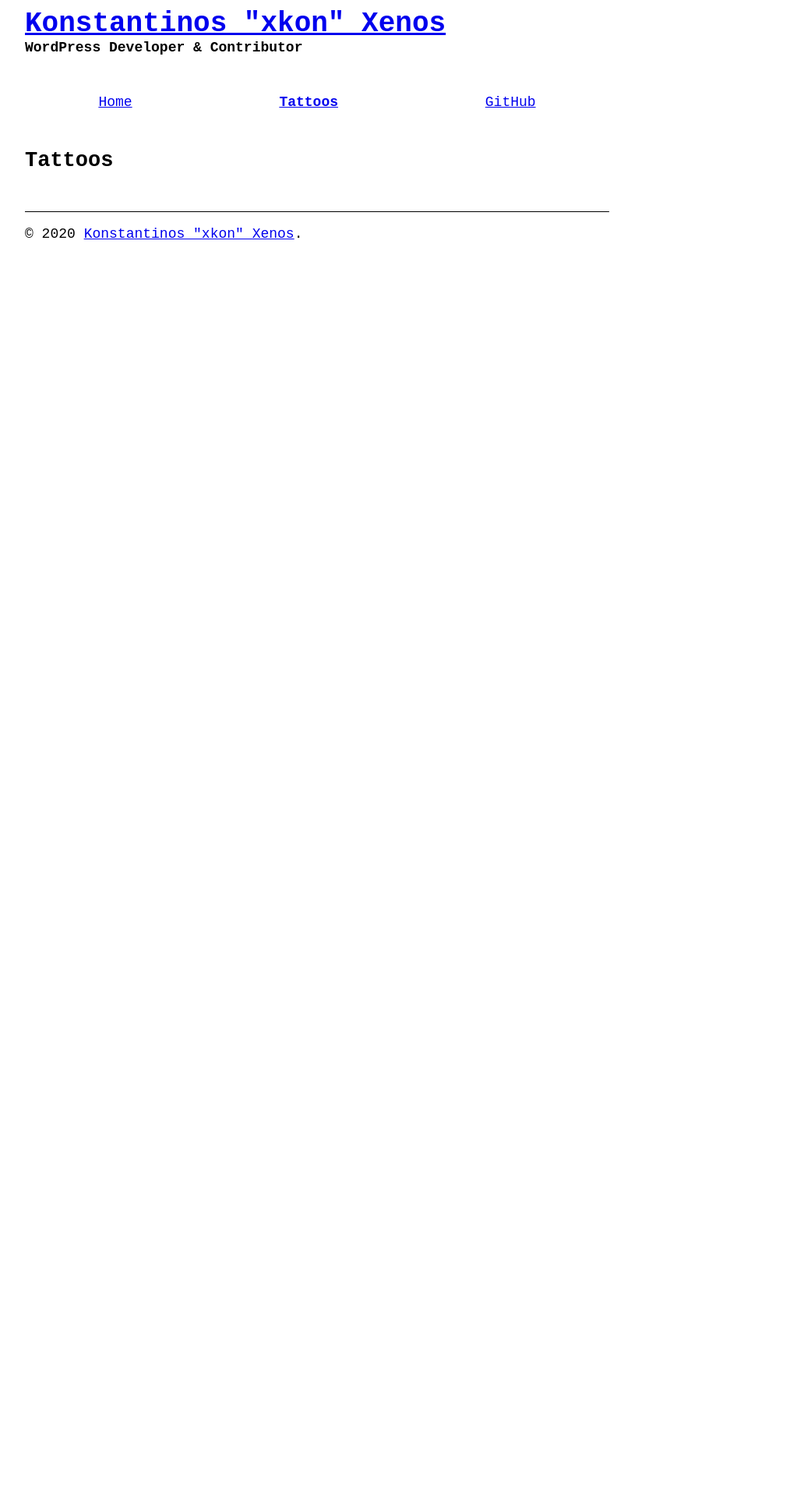
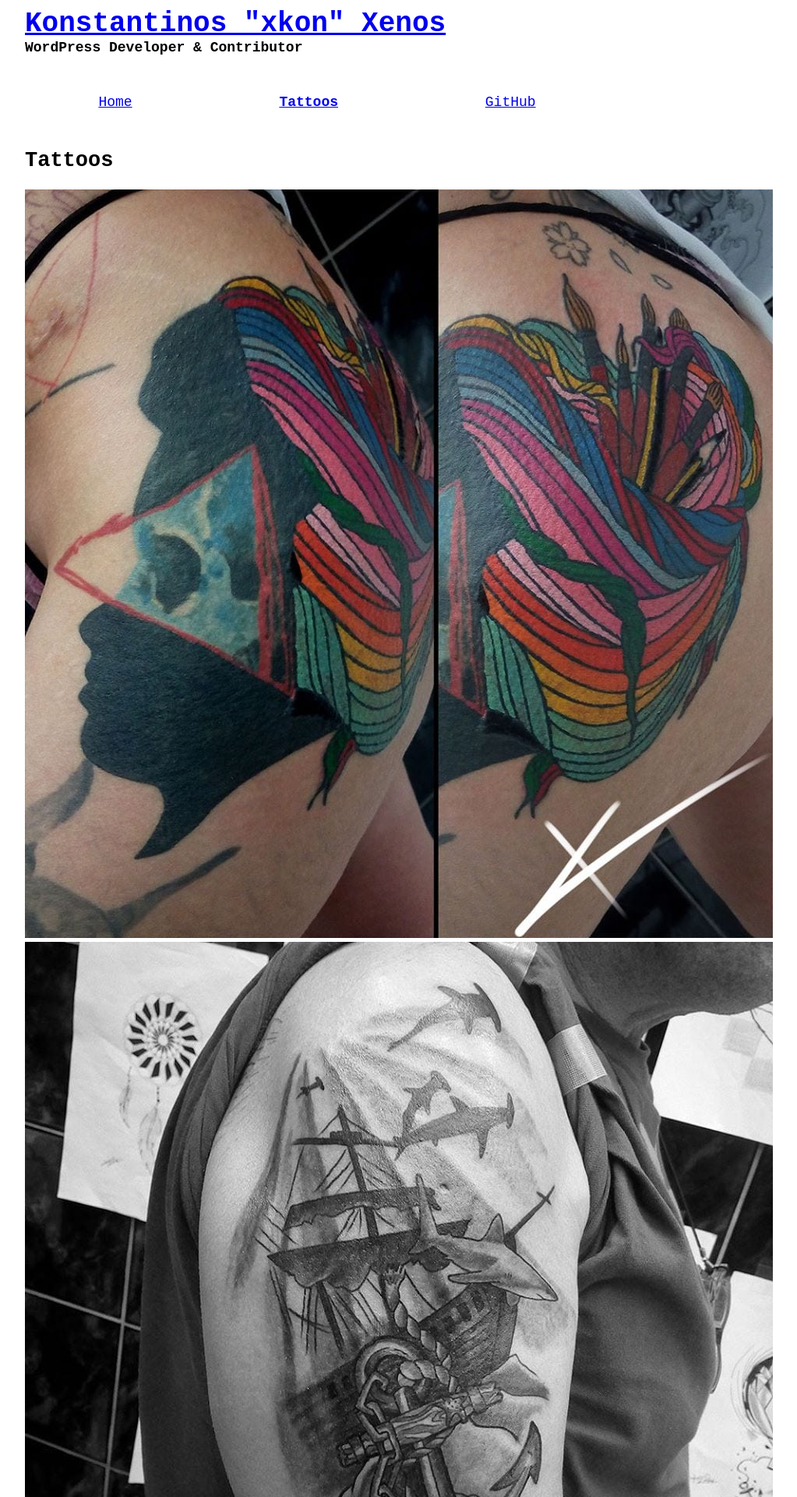
Before and after one commit to mrxkon/mrxkon.github.io, a Jekyll site: the page built from tattoos.html, in a window 1280 px wide. Shown: the top 1920 px of the page at 78% size, without its empty margins (233-1256 px from the left). Built offline with Jekyll 4.4.1, drawn with Linux system fonts in a browser that asks for light colours; before the commit the page ends 900 px from its top, so only the background shows below that.

Commit message:
Update tattoos.html

```diff
--- a/tattoos.html
+++ b/tattoos.html
@@ -1,11 +1,10 @@
 ---
 layout: default
 title: Tattoos
-tattoos: 32
 permalink: tattoos
 ---
 <div class="gallery">
-	{% for num in (1...{{ page.tattoos }}) %}
-	<img class="gallery-item" src="/images/tattoos/{{ num }}.jpg">
+	{% for num in (1...32) %}
+		<img class="gallery-item" alt="Photo of a Tattoo" src="/images/tattoos/{{ num }}.jpg" />
 	{% endfor %}
 </div>
```
